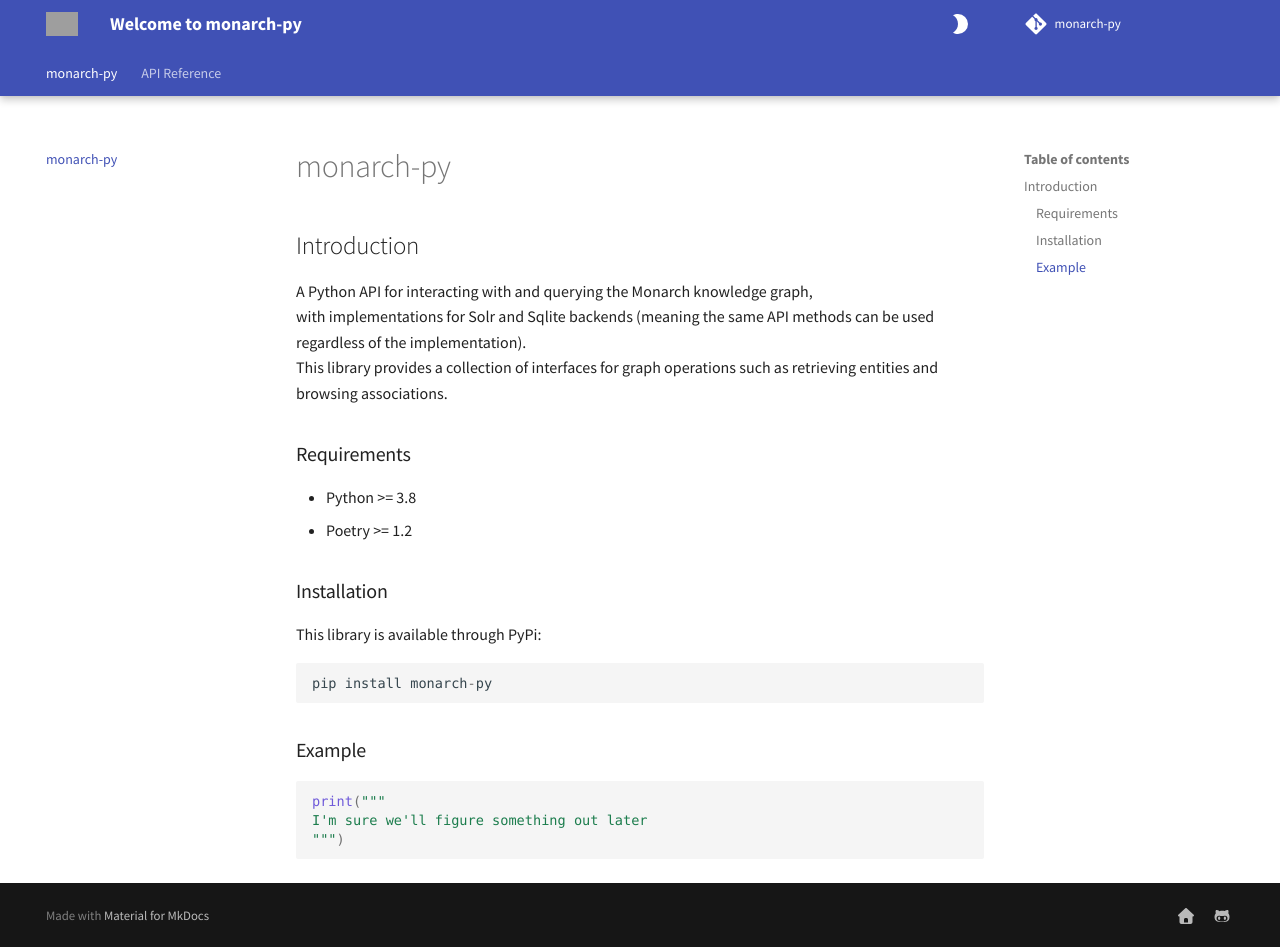
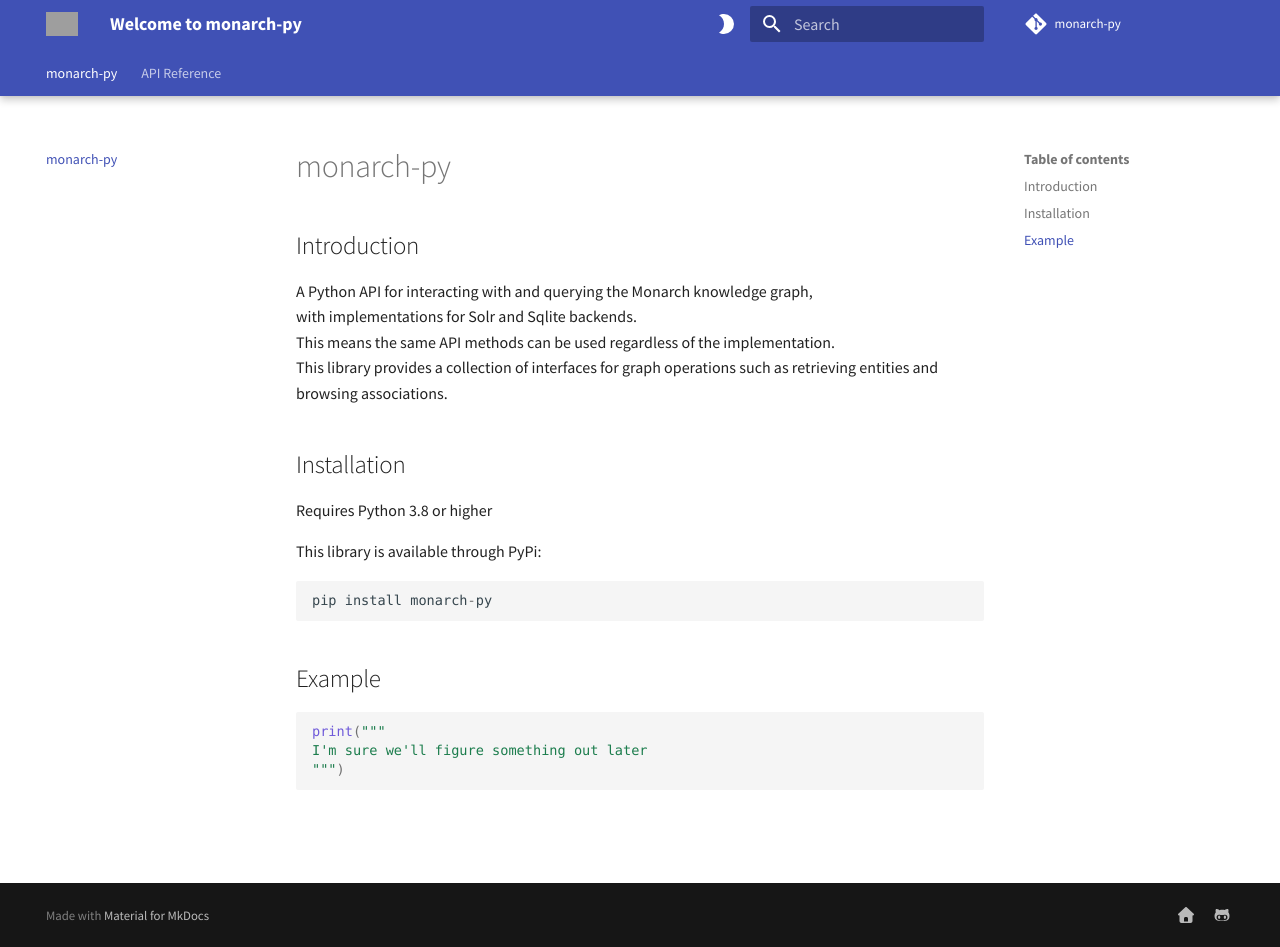
Before and after one commit to monarch-initiative/monarch-py, an MkDocs documentation site: the page built from docs/index.md, in a window 1280 px wide and 947 px high. Built offline with MkDocs 1.6.1 and Material for MkDocs 9.7.7, drawn with Linux system fonts in a browser that asks for light colours; some web fonts are replaced; comment, search, counter and statistics services are not loaded; grey boxes are pictures that could not be loaded.

Commit message:
few changes to mkdocs yaml

````diff
--- a/docs/index.md
+++ b/docs/index.md
@@ -3,22 +3,20 @@
 ## Introduction
 
 A Python API for interacting with and querying the Monarch knowledge graph,
-with implementations for Solr and Sqlite backends (meaning the same API methods can be used regardless of the implementation).
+with implementations for Solr and Sqlite backends.
+This means the same API methods can be used regardless of the implementation.
 This library provides a collection of interfaces for graph operations such as retrieving entities and browsing associations.
 
-### Requirements
+## Installation
 
-- Python >= 3.8
-- Poetry >= 1.2
-
-### Installation
+Requires Python 3.8 or higher
 
 This library is available through PyPi:
 ```python
 pip install monarch-py
 ```
 
-### Example
+## Example
 
 ```python
 print("""
--- a/mkdocs.yaml
+++ b/mkdocs.yaml
@@ -1,18 +1,23 @@
 site_name: 'Welcome to monarch-py'
-
 repo_name: 'monarch-py'
 repo_url: 'https://github.com/monarch-initiative/monarch-py/'
+
+
+# nav:
+#   - Home:
+#     - Welcome: 'index.md'
+#     - API Reference: 'API-Reference/index.md'
+
 
 theme:
     name: 'material'
     docs_dir: docs/
     logo: 'images/monarch-initiative.png'
-    favicon:
-        'images/favicon.ico'
+    favicon: 'images/favicon.ico'
     features:
-        # - navigation.expand
-        # - navigation.instant
-        # - navigation.tracking
+        - navigation.expand
+        - navigation.instant
+        - navigation.tracking
         - navigation.tabs
         - navigation.tabs.sticky
     palette:
@@ -33,32 +38,42 @@
         code: 'Source Sans Pro Mono'
 
 
-# nav:
-#   - Home:
-#     - Welcome: 'index.md'
-#     - API Reference: 'API-Reference/index.md'
-
-
-# plugins:
-#   - search
-
 plugins:
+  - search
   - mkdocstrings:
       handlers:
         python:
+          paths: [src]
+          import:
+          - https://docs.python.org/3/objects.inv
+          - https://mkdocstrings.github.io/objects.inv
+          - https://mkdocstrings.github.io/griffe/objects.inv
           options:
+            docstring_style: google
+            docstring_options:
+              ignore_init_summary: yes
+            merge_init_into_class: yes
+            separate_signature: yes
+            show_source: no
+            show_root_full_path: no
             show_root_toc_entry: False
 
 
 markdown_extensions:
   - admonition
   - pymdownx.details
+  - pymdownx.emoji
+  - pymdownx.keys
+  - pymdownx.magiclink
   - pymdownx.superfences
   - pymdownx.tabbed
-  - pymdownx.keys
   - attr_list
   - pymdownx.betterem:
       smart_enable: all
+  - pymdownx.snippets:
+      check_paths: true
+  - pymdownx.tabbed:
+      alternate_style: true
 
 
 extra:
@@ -68,4 +83,5 @@
     - icon: 'fontawesome/brands/github-alt'
       link: 'https://github.com/monarch-initiative/'
 
+
 # copyright: 'Copyright &copy; 2020 - 2022 [Glass](glass-ships.com)'
````
Also changed, not shown: docs/API-Reference/index.md (line endings or trailing spaces).
